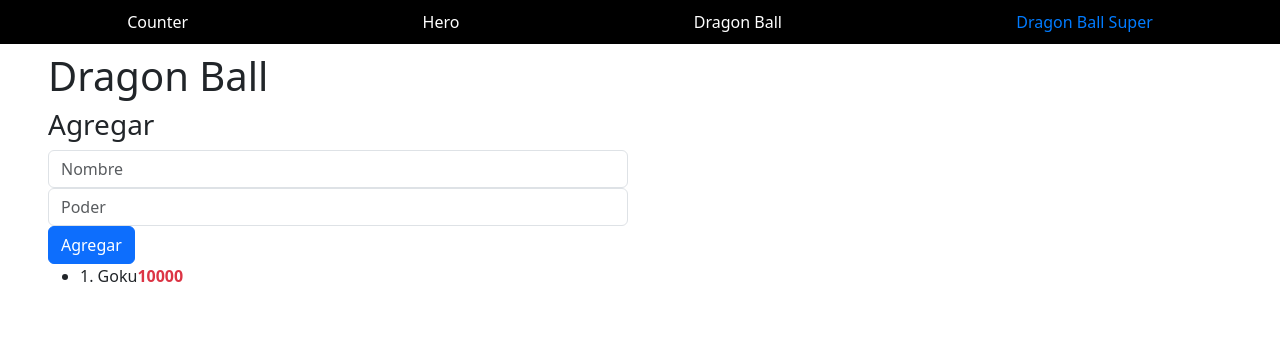
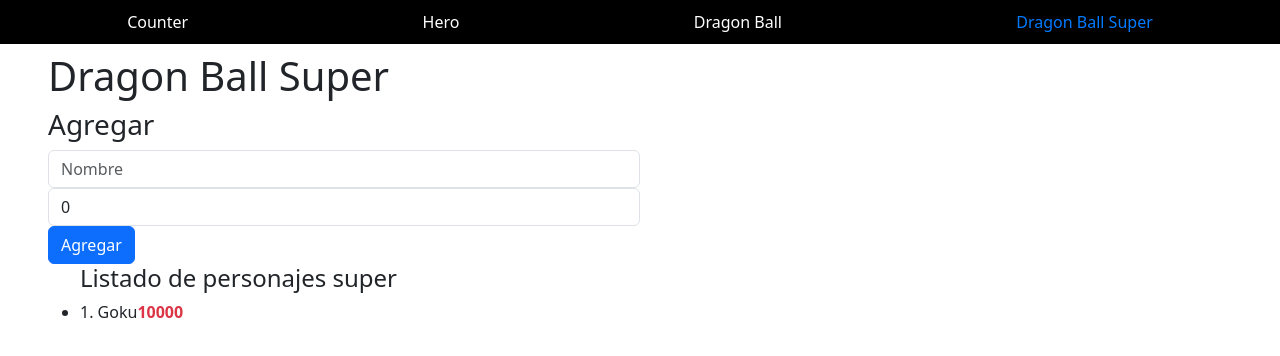
Before and after one commit to Nicolas0611/bases-angular, an Angular app: page /dragonball-super in a window 1280 px wide. Shown: the top 356 px of the page. Built offline with nearby package versions, Linux system fonts and the light colour scheme.

Commit message:
Update DragonballSuperComponent to include CharacterAdd component and modify character list display with a dynamic title. Refactor character addition logic for improved clarity.

```diff
--- a/src/app/components/dragonball/character-list/character-list.html
+++ b/src/app/components/dragonball/character-list/character-list.html
@@ -1,4 +1,5 @@
 <ul>
+  <h4>{{ listName() }}</h4>
   @for (character of characters(); track character.id; let idx = $index) {
     @if (character.power >= 8000) {
       <li>
--- a/src/app/components/dragonball/character-list/character-list.ts
+++ b/src/app/components/dragonball/character-list/character-list.ts
@@ -8,4 +8,5 @@
 })
 export class CharacterList {
   characters = input.required<Character[]>();
+  listName = input<string>('Listado de personajes');
 }
--- a/src/app/pages/dragonball-super/dragonball-super.component.ts
+++ b/src/app/pages/dragonball-super/dragonball-super.component.ts
@@ -1,5 +1,6 @@
 import { Component, computed, signal } from '@angular/core';
 import { CharacterList } from '../../components/dragonball/character-list/character-list';
+import { CharacterAdd } from '../../components/dragonball/character-add/character-add';
 
 interface Character {
   id: number;
@@ -9,7 +10,7 @@
 @Component({
   templateUrl: './dragonball-super.template.html',
   selector: 'dragonball-super',
-  imports: [CharacterList],
+  imports: [CharacterList, CharacterAdd],
 })
 export class DragonballSuperComponent {
   characters = signal<Character[]>([
@@ -20,8 +21,7 @@
     },
   ]);
 
-  /*
-  addCharacter(name: string, power: number) {
-    this.characters.update((current) => [...current, { id: current.length + 1, name, power }]);
-  } */
+  addCharacter(newCharacter: Character) {
+    this.characters.update((current) => [...current, newCharacter]);
+  }
 }
--- a/src/app/pages/dragonball-super/dragonball-super.template.html
+++ b/src/app/pages/dragonball-super/dragonball-super.template.html
@@ -1,18 +1,8 @@
-<h1>Dragon Ball</h1>
+<h1>Dragon Ball Super</h1>
 
 <section>
   <div class="row">
-    <div class="col-12 col-sm-6">
-      <h3>Agregar</h3>
-
-      <input type="text" class="form-control" placeholder="Nombre" #nameInput />
-      <input type="number" class="form-control" placeholder="Poder" #powerInput />
-
-      <button class="btn btn-primary">Agregar</button>
-    </div>
-
-    <div class="row">
-      <dragonball-character-list [characters]="characters()" />
-    </div>
+    <dragonball-character-add (newCharacter)="addCharacter($event)" />
+    <dragonball-character-list [characters]="characters()" listName="Listado de personajes super" />
   </div>
 </section>
```
